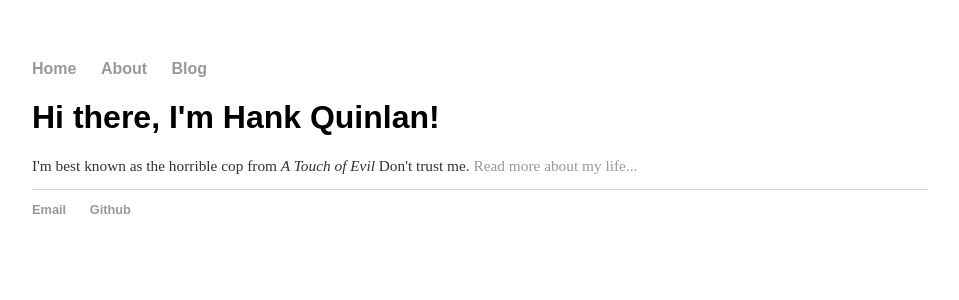
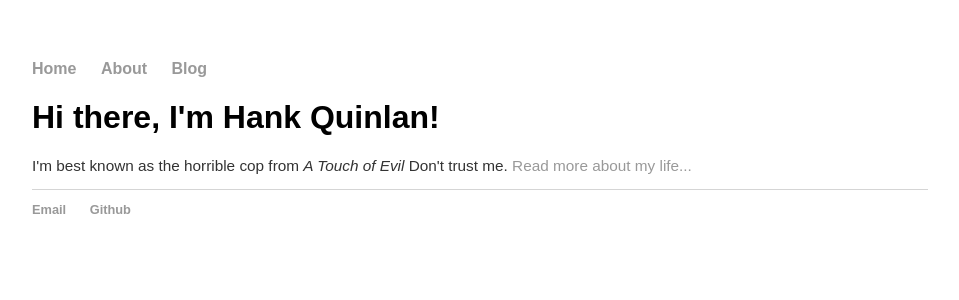
Before and after one commit to lucytyuan/lucytyuan.github.io, a Jekyll site: the page built from index.html, in a window 1280 px wide. Shown: the top 300 px of the page, without its empty margins (160-1119 px from the left). Built offline with Jekyll 4.4.1, drawn with Linux system fonts in a browser that asks for light colours.

Commit message:
Update main.css

```diff
--- a/css/main.css
+++ b/css/main.css
@@ -1,6 +1,7 @@
 body {
     margin: 60px auto;
     width: 70%;
+    font-family:'Karla', 'Arial', 'Sans-Serif';
 }
 nav ul, footer ul {
     font-family:'Karla', 'Arial', 'Sans-Serif';
```
